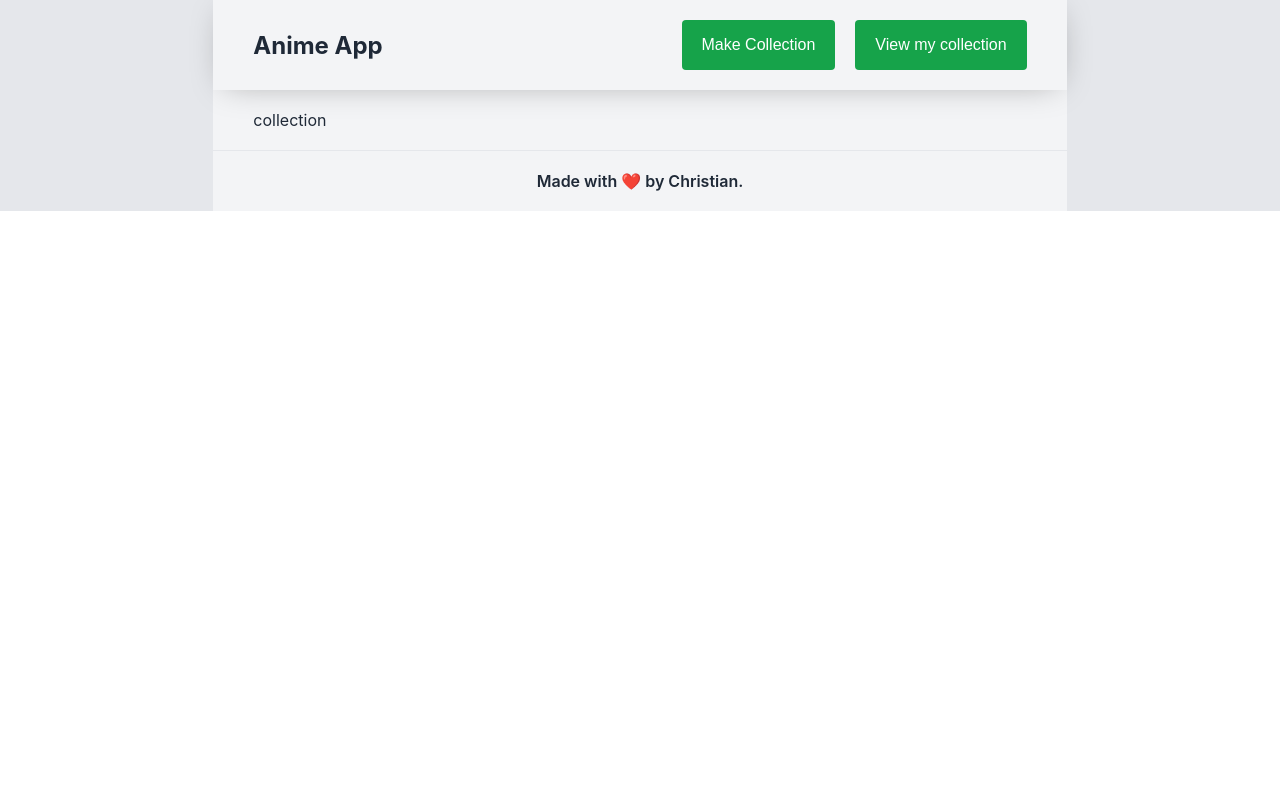
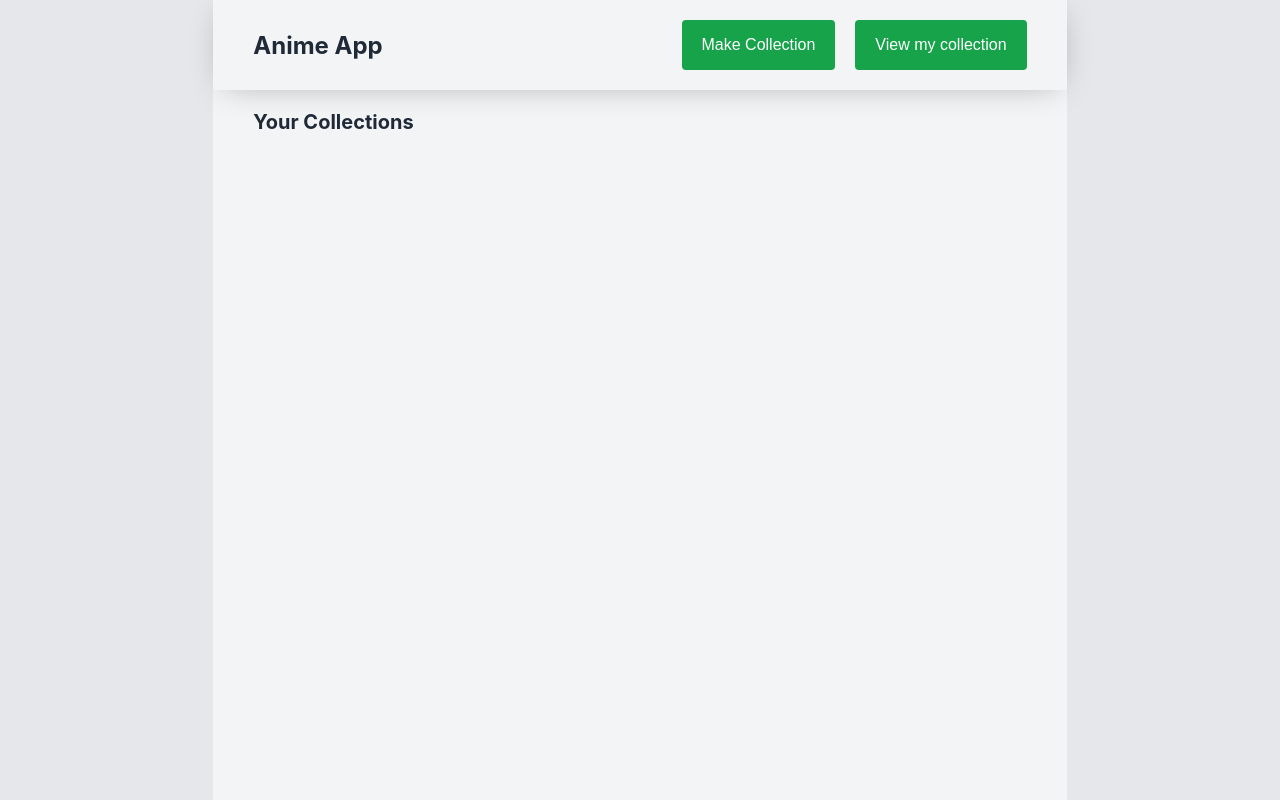
Before and after one commit to cehaaa/anime-app, a React (Create React App) app: page /collections in a window 1280 px wide. Shown: the top 800 px of the page. Built offline with nearby package versions, Linux system fonts and the light colour scheme.

Commit message:
feat: collection

```diff
--- a/src/pages/Collection/Collection.tsx
+++ b/src/pages/Collection/Collection.tsx
@@ -1,16 +1,88 @@
+/** @jsxImportSource @emotion/react */
+
 // react library
-import React from "react";
+import React, { useEffect, useState } from "react";
+import styled from "@emotion/styled";
+import { Link } from "react-router-dom";
 
 // components
 import Body from "../../components/Organism/Body/Body";
 
 // props
 import CollectionProps from "./CollectionProps";
+import Collections from "../../models/Collections";
+
+// styles
+import { title } from "../../style/styles";
+import variable from "../../style/variable";
+
+// utils
+import ls from "../../utils/LocalStorage";
 
 export const Collection: React.FC<CollectionProps> = ({ children }) => {
+	const [collections, setCollections] = useState<Collections[]>([]);
+
+	useEffect(() => {
+		setCollections(ls.getCollections());
+	}, []);
+
+	const CollectionsContainer = styled.div`
+		display: flex;
+		flex-direction: column;
+		height: 100vh;
+		> * {
+			margin-top: ${variable.spacing[5]};
+			text-decoration: none;
+		}
+	`;
+
+	const CollectionList = styled.div`
+		display: flex;
+		background: white;
+		padding: ${variable.spacing[4]};
+		border-radius: ${variable.radius.rounded};
+		cursor: pointer;
+		transition: 200ms ease-in-out;
+		align-items: center;
+		justify-content: space-between;
+		font-size: ${variable.font.size["base"]};
+		font-weight: ${variable.font.weight.bold};
+		color: ${variable.color.gray![800]};
+		text-decoration: none;
+
+		&:hover {
+			transform: translateY(-5px);
+		}
+	`;
+
 	return (
 		<Body>
-			<div>collection</div>
+			<div css={title}>Your Collections</div>
+			<CollectionsContainer>
+				{collections.map((collection, index) => {
+					return (
+						<Link to={`/collections/${collection.name}`} key={index}>
+							<CollectionList>
+								{/* <svg
+								xmlns='http://www.w3.org/2000/svg'
+								className='folder-icon'
+								fill='none'
+								viewBox='0 0 24 24'
+								stroke='currentColor'
+								strokeWidth={2}>
+								<path
+									strokeLinecap='round'
+									strokeLinejoin='round'
+									d='M3 7v10a2 2 0 002 2h14a2 2 0 002-2V9a2 2 0 00-2-2h-6l-2-2H5a2 2 0 00-2 2z'
+								/>
+							</svg> */}
+								<div>{collection.name}</div>
+								<div>{collection.animes.length} Anime</div>
+							</CollectionList>
+						</Link>
+					);
+				})}
+			</CollectionsContainer>
 		</Body>
 	);
 };
```
